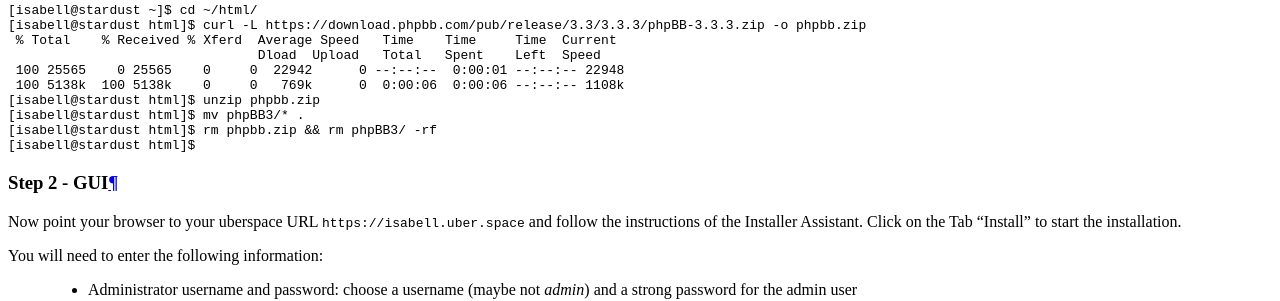
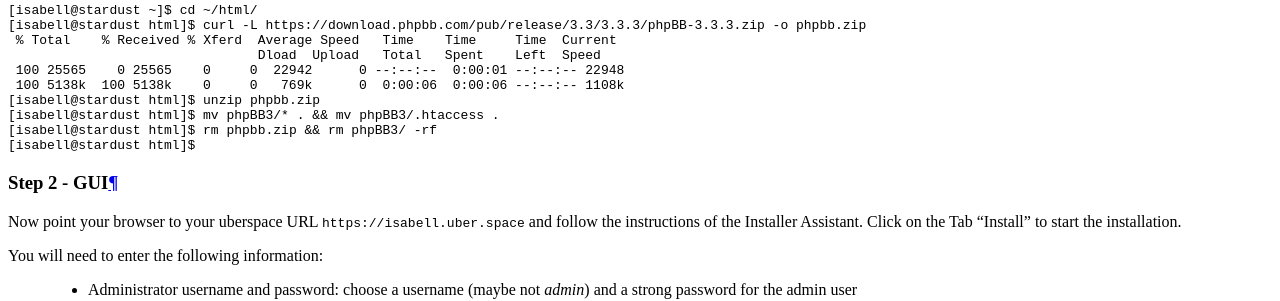
Before and after one commit to Uberspace/lab, a Sphinx documentation site: the page built from source/guide_phpbb.rst, in a window 1280 px wide and 900 px high, scrolled down 5235 px. Shown: the part 152-453 px from the top of the window. Built offline with Sphinx 7.4.7 and the Read the Docs theme 2.0.0, drawn with Linux system fonts in a browser that asks for light colours.

Commit message:
Also move htaccess file

```diff
--- a/source/guide_phpbb.rst
+++ b/source/guide_phpbb.rst
@@ -82,7 +82,7 @@ Then, ``cd`` to your :manual:`document root <web-documentroot>` and download the
   100 25565    0 25565    0     0  22942      0 --:--:--  0:00:01 --:--:-- 22948
   100 5138k  100 5138k    0     0   769k      0  0:00:06  0:00:06 --:--:-- 1108k
  [isabell@stardust html]$ unzip phpbb.zip
- [isabell@stardust html]$ mv phpBB3/* .
+ [isabell@stardust html]$ mv phpBB3/* . && mv phpBB3/.htaccess .
  [isabell@stardust html]$ rm phpbb.zip && rm phpBB3/ -rf
  [isabell@stardust html]$
 
```
